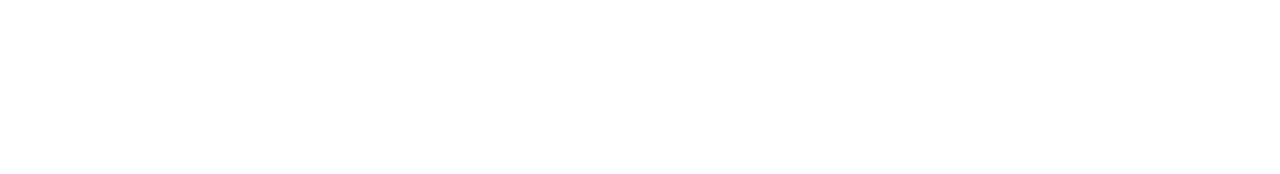
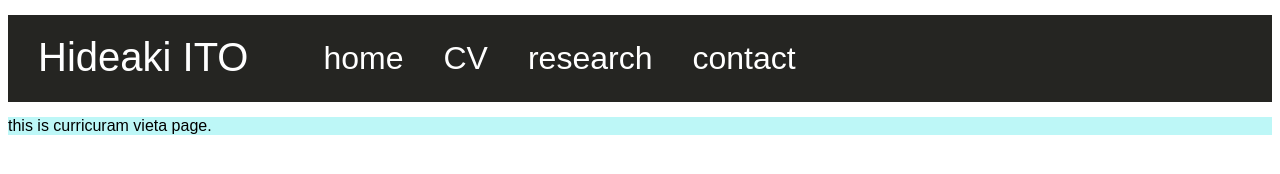
Before and after one commit to hideakiito77/hideakiito77.github.io, a plain HTML site: page cv.html in a window 1280 px wide. Drawn offline with Linux system fonts and the light colour scheme.

Commit message:
added cv.html

```diff
--- a/cv.html
+++ b/cv.html
@@ -0,0 +1,30 @@
+<!DOCTYPE html>
+<html>
+<head>
+<meta charset="utf-8">
+<title>Hideaki ITO</title>
+<link rel="stylesheet" href="stylesheet.css">
+</head>
+<body>
+<div class="header">
+    <div class="header-logo">Hideaki ITO</div>
+    <nav class="nav">
+        <ul>
+        <li href="index.html">home</li>
+        <li href="cv.html">CV</li>
+        <li href="research.html">research</li>
+        <li href="contact.html">contact</li>
+        </ul>
+    </nav>
+</div>
+
+<div class="main">
+this is curricuram vieta page.
+</div>
+
+<div class="footer">
+
+</div>
+
+</body>
+</html>
--- a/stylesheet.css
+++ b/stylesheet.css
@@ -25,7 +25,7 @@ body {
 
 .nav ul {
     margin: 10px 10px 10px 10px;
-    padding: 10px;
+    padding: 15px;
     color: #ffff;
     list-style-type: none;
     display: flex;
```
